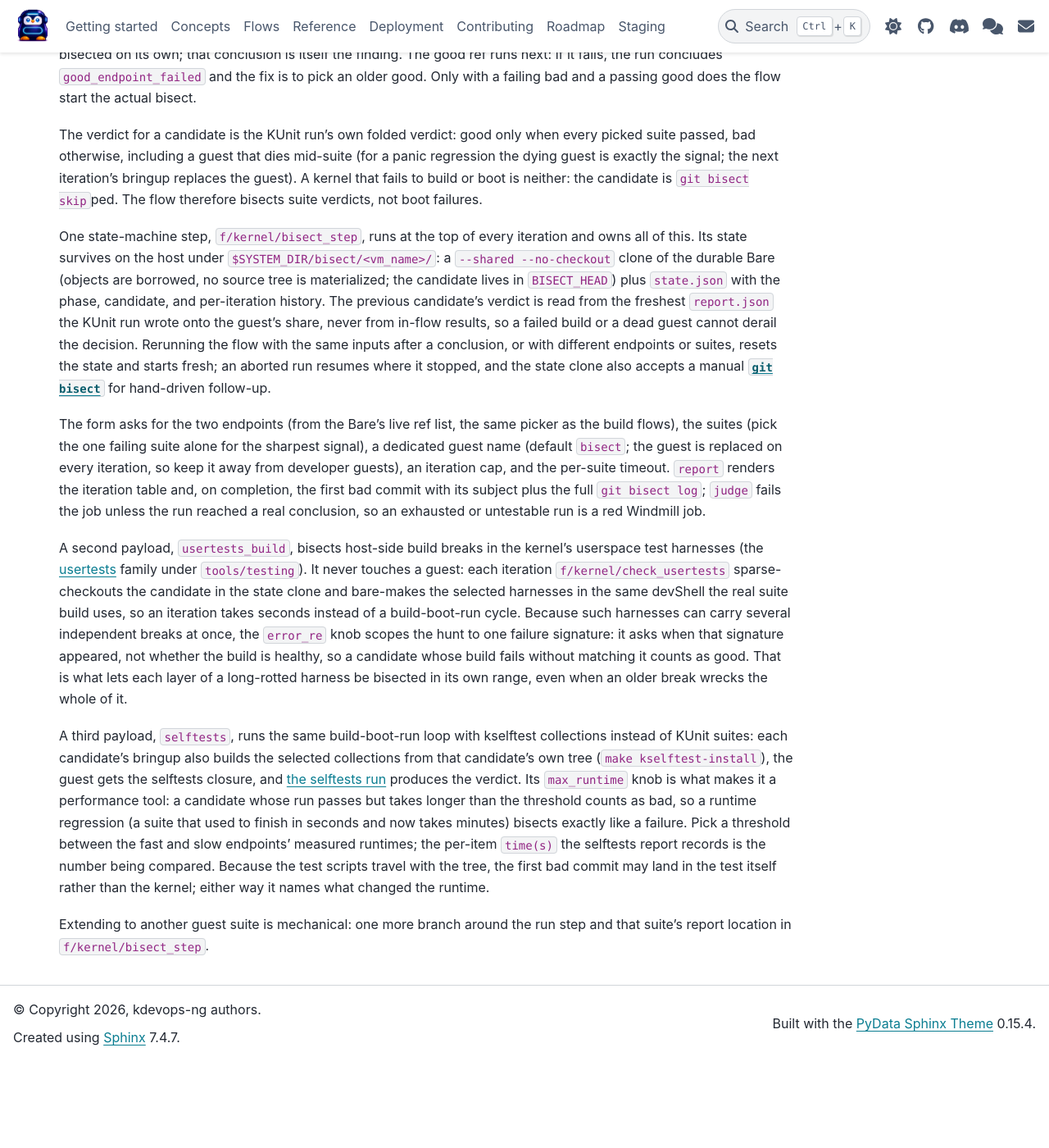
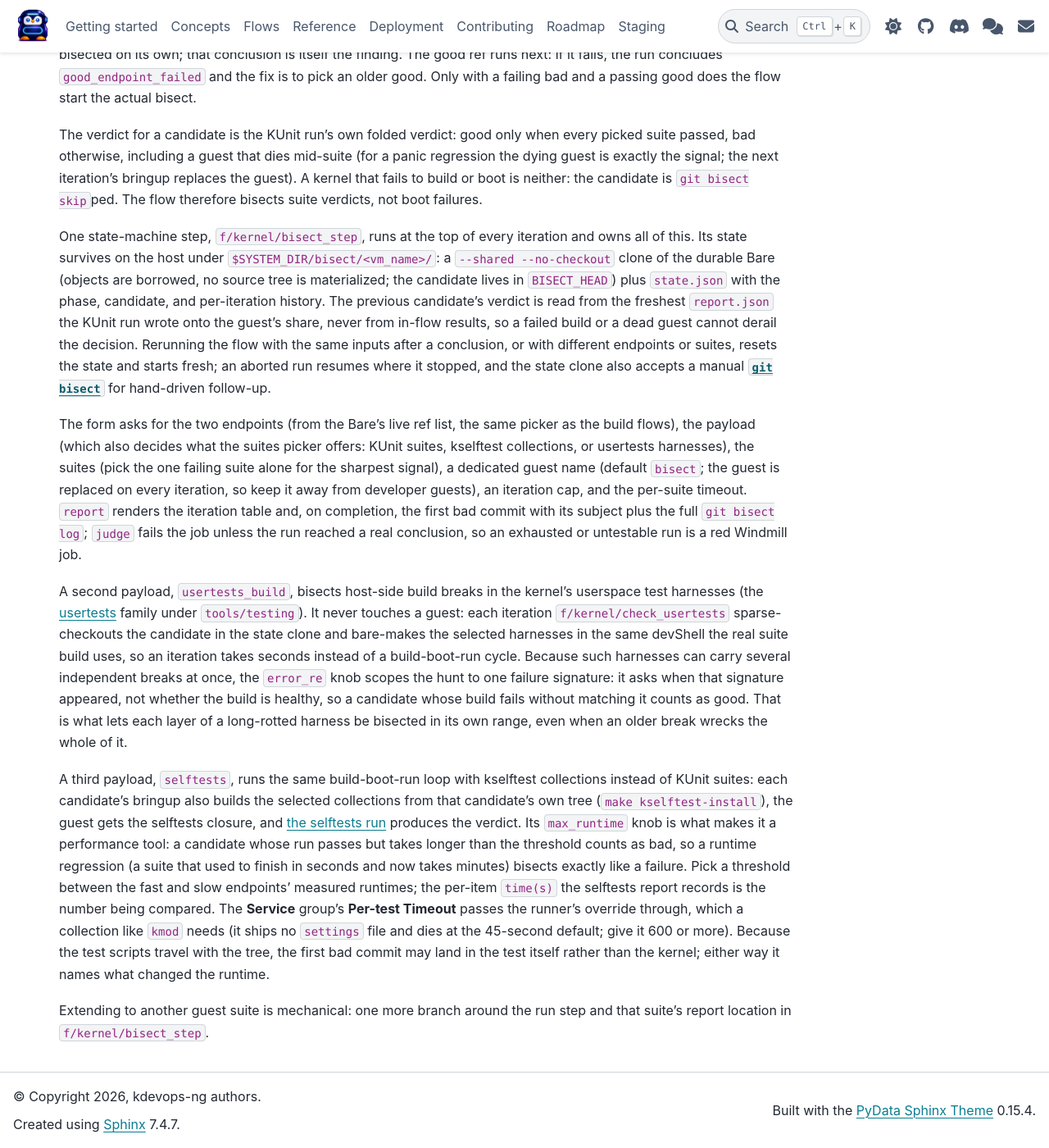
Before and after one commit to dagomez137/kdevops-ng, a Sphinx documentation site: the page built from docs/flows/bisect.rst, in a window 1280 px wide and 1400 px high, scrolled down 412 px. Shown: the whole window at 82% size. Built offline with Sphinx 7.4.7 and the PyData theme 0.15.4, drawn with Linux system fonts in a browser that asks for light colours; before the commit the page ends 1707 px from its top, so only the background shows below that; some of the changed text lies outside the part shown.

Commit message:
docs: stage the bisect page and complete its payload coverage
The bisect page was flagged :orphan: but never listed on the staging
index, the one queue a human reviewer works through, so the draft was
invisible; list it. Catch the page up with the flow it documents: the
intro still promised a single extra payload, the form walkthrough
predated the payload selector, and the selftests paragraph omitted the
per-test timeout override that a collection like kmod needs to run at
all.

Generated-by: Claude AI
Signed-off-by: Daniel Gomez <da.gomez@kernel.org>

```diff
--- a/docs/flows/bisect.rst
+++ b/docs/flows/bisect.rst
@@ -7,8 +7,8 @@ Bisect a kernel regression
 ==========================
 
 The :src:`f/kernel/bisect` flow finds the first bad kernel commit for a
-failing KUnit suite (the default payload; a host-side build payload follows
-below) by driving :cmd:`git bisect` with real guest runs. Each
+failing KUnit suite (the default payload; the selftests and host-side build
+payloads follow below) by driving :cmd:`git bisect` with real guest runs. Each
 iteration builds the candidate commit, boots a dedicated guest with it, runs
 the selected suites, and feeds the verdict back, until git names the first
 bad commit. It composes the flows you already know: :src:`f/qsu/bringup`
@@ -47,10 +47,12 @@ starts fresh; an aborted run resumes where it stopped, and the state clone
 also accepts a manual :cmd:`git bisect` for hand-driven follow-up.
 
 The form asks for the two endpoints (from the Bare's live ref list, the same
-picker as the build flows), the suites (pick the one failing suite alone for
-the sharpest signal), a dedicated guest name (default ``bisect``; the guest
-is replaced on every iteration, so keep it away from developer guests), an
-iteration cap, and the per-suite timeout. ``report`` renders the iteration
+picker as the build flows), the payload (which also decides what the suites
+picker offers: KUnit suites, kselftest collections, or usertests harnesses),
+the suites (pick the one failing suite alone for the sharpest signal), a
+dedicated guest name (default ``bisect``; the guest is replaced on every
+iteration, so keep it away from developer guests), an iteration cap, and the
+per-suite timeout. ``report`` renders the iteration
 table and, on completion, the first bad commit with its subject plus the
 full ``git bisect log``; ``judge`` fails the job unless the run reached a
 real conclusion, so an exhausted or untestable run is a red Windmill job.
@@ -78,7 +80,10 @@ whose run passes but takes longer than the threshold counts as bad, so a
 runtime regression (a suite that used to finish in seconds and now takes
 minutes) bisects exactly like a failure. Pick a threshold between the
 fast and slow endpoints' measured runtimes; the per-item ``time(s)`` the
-selftests report records is the number being compared. Because the test
+selftests report records is the number being compared. The **Service**
+group's **Per-test Timeout** passes the runner's override through, which a
+collection like ``kmod`` needs (it ships no ``settings`` file and dies at
+the 45-second default; give it 600 or more). Because the test
 scripts travel with the tree, the first bad commit may land in the test
 itself rather than the kernel; either way it names what changed the
 runtime.
--- a/docs/staging.rst
+++ b/docs/staging.rst
@@ -44,3 +44,4 @@ Flows
 - :doc:`/flows/runtime-tests` (add to ``docs/flows/index.rst``)
 - :doc:`/flows/usertests` (add to ``docs/flows/index.rst``)
 - :doc:`/flows/sysrq` (add to ``docs/flows/index.rst``)
+- :doc:`/flows/bisect` (add to ``docs/flows/index.rst``)
```
